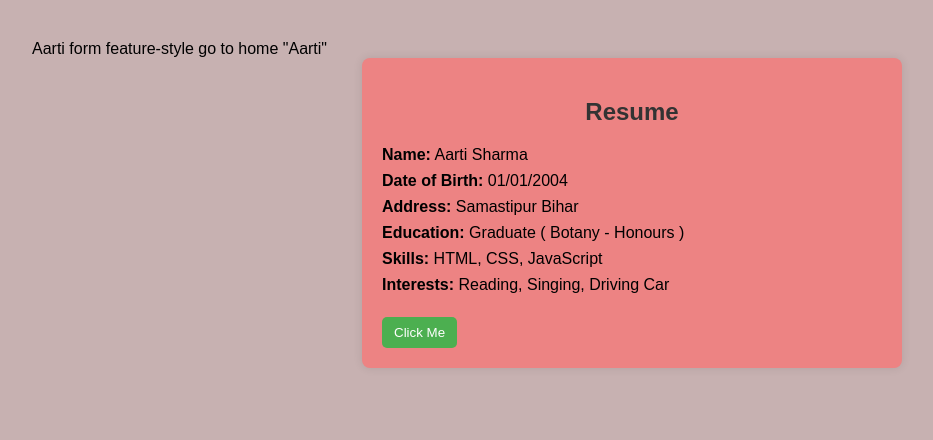
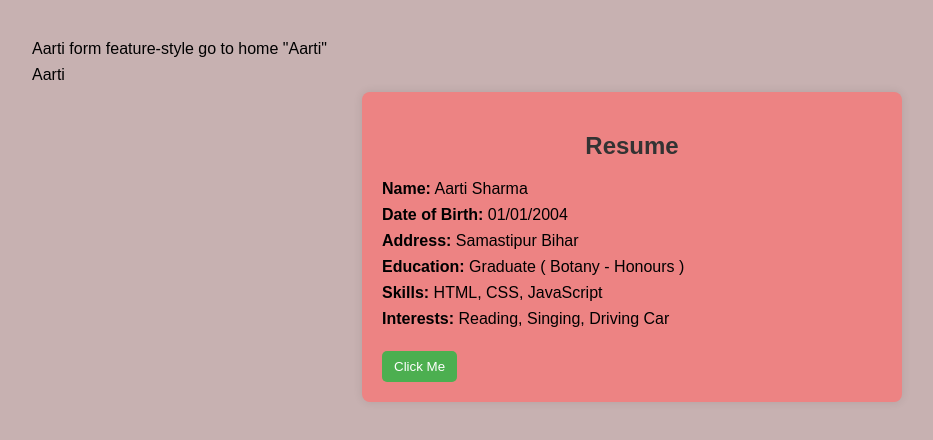
Before and after one commit to Aartisharmagit/Demo-Repo, a plain HTML site: page index.html in a window 1280 px wide. Shown: the whole page, without its empty margins (8-941 px from the left). Drawn offline with Linux system fonts and the light colour scheme.

Commit message:
Updated index.html

```diff
--- a/index.html
+++ b/index.html
@@ -3,6 +3,7 @@
 
 <a>Aarti form feature-style</a>
 <a>go to home "Aarti" </a>
+<p>Aarti</p>
 
 <head>
     <meta charset="UTF-8">
```
